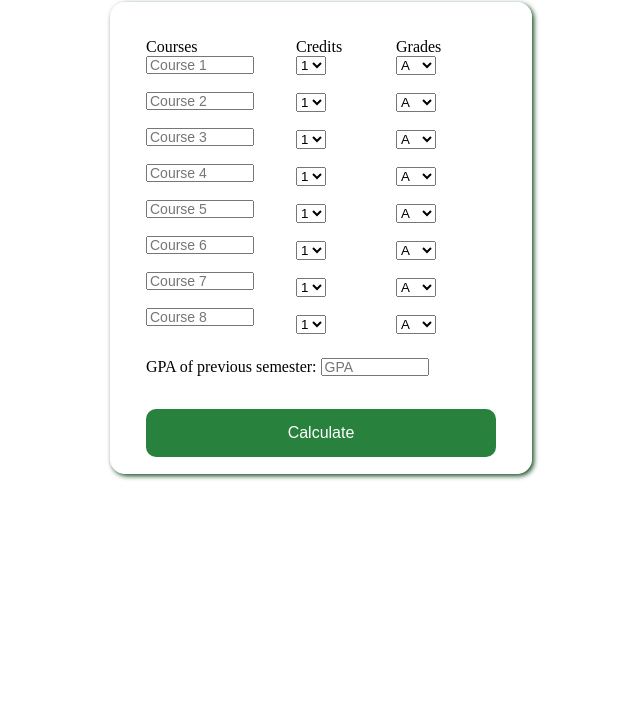
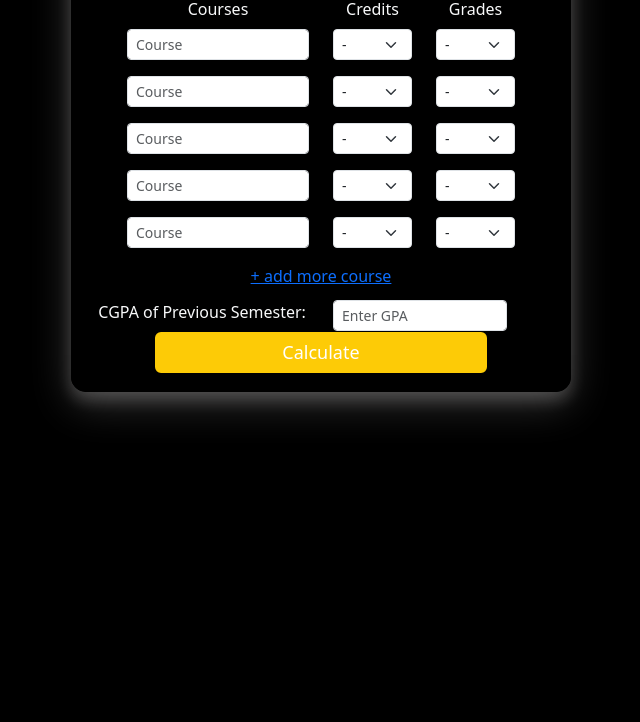
Before and after one commit to AfzaMehakAnsari/CGPA-Calculator, a plain HTML site: page index.html in a window 1280 px wide. Shown: the part 78-800 px from the top of the page, without its empty margins (319-959 px from the left). Drawn offline with nearby package versions, Linux system fonts and the light colour scheme.

Commit message:
chnges made

```diff
--- a/index.html
+++ b/index.html
@@ -2,74 +2,83 @@
 <html>
 
 <head>
+    <meta charset="utf-8">
+    <meta name="viewport" content="width=device-width, initial-scale=1">
     <title>GPA Calculator</title>
+
+    <!-- CSS -->
     <link rel="stylesheet" href="style.css">
+
+    <!-- Bootstrap CDN -->
+    <link href="https://cdn.jsdelivr.net/npm/bootstrap@5.3.3/dist/css/bootstrap.min.css" rel="stylesheet"
+        integrity="sha384-QWTKZyjpPEjISv5WaRU9OFeRpok6YctnYmDr5pNlyT2bRjXh0JMhjY6hW+ALEwIH" crossorigin="anonymous">
 </head>
 
-<body>
+<body class="d-flex justify-content-center align-items-center">
 
-    <h1>GPA Calculator</h1>
-    <!--  courses -->
-    <div class="main">
-        <div class="courses">
-            <label> Courses</label><br>
-            <input type="text" placeholder="Course 1"><br><br>
-            <input type="text" placeholder="Course 2"><br><br>
-            <input type="text" placeholder="Course 3"><br><br>
-            <input type="text" placeholder="Course 4"><br><br>
-            <input type="text" placeholder="Course 5"><br><br>
-            <input type="text" placeholder="Course 6"><br><br>
-            <input type="text" placeholder="Course 7"><br><br>
-            <input type="text" placeholder="Course 8"><br><br>
+    <div class="container main mt-2 text-light">
+        <h1 class="text-center">GPA Calculator</h1>
+
+        <!-- Courses, Credits, and Grades -->
+        <div id="course-container">
+            <div class="row">
+                <div class="col-6">
+                    <label class="form-label">Courses</label>
                 </div>
-        <!--  credits -->
-        <div class="credit">
-            <label> Credits</label><br>
-            <select name="credits" id="credit1">
-                <option value="1">1</option>
-                <option value="2">2</option>
-                <option value="3">3</option>
-            </select><br><br>
-            <select name="credits" id="credit2">
-                <option value="1">1</option>
-                <option value="2">2</option>
-                <option value="3">3</option>
-            </select><br><br>
-            <select name="credits" id="credit3">
-                <option value="1">1</option>
-                <option value="2">2</option>
-                <option value="3">3</option>
-            </select><br><br>
-            <select name="credits" id="credit4">
-                <option value="1">1</option>
-                <option value="2">2</option>
-                <option value="3">3</option>
-            </select><br><br>
-            <select name="credits" id="credit5">
-                <option value="1">1</option>
-                <option value="2">2</option>
-                <option value="3">3</option>
-            </select><br><br>
-            <select name="credits" id="credit6">
-                <option value="1">1</option>
-                <option value="2">2</option>
-                <option value="3">3</option>
-            </select><br><br>
-            <select name="credits" id="credit7">
-                <option value="1">1</option>
-                <option value="2">2</option>
-                <option value="3">3</option>
-            </select><br><br>
-            <select name="credits" id="credit8">
+                <div class="col-3">
+                    <label for="credits" class="form-label">Credits</label>
+                </div>
+                <div class="col-3">
+                    <label for="grades" class="form-label">Grades</label>
+                </div>
+            </div>
+
+            <!-- Existing course inputs (initial 5 courses) -->
+            <div class="row">
+                <div class="col-6">
+                    <input type="text" id="course1" class="form-control form-control-sm mb-3" placeholder="Course">
+                </div>
+                <div class="col-3">
+                    <select id="credit1" class="form-select form-select-sm mb-3">
+                        <option selected>-</option>
                         <option value="1">1</option>
                         <option value="2">2</option>
                         <option value="3">3</option>
                     </select>
                 </div>
-        <!--  grades -->
-        <div class="grades">
-            <label> Grades</label><br>
-            <select name="grades" id="grade1">
+                <div class="col-3">
+                    <select id="grade1" class="form-select form-select-sm mb-3">
+                        <option selected>-</option>
+                        <option value="A">A</option>
+                        <option value="A-">A-</option>
+                        <option value="B+">B+</>
+                        <option value="B">B</option>
+                        <option value="B-">B-</option>
+                        <option value="C+">C+</option>
+                        <option value="C">C</option>
+                        <option value="C-">C-</option>
+                        <option value="D+">D+</option>
+                        <option value="D">D</option>
+                        <option value="F">F</option>
+                    </select>
+                </div>
+            </div>
+
+            <div class="row">
+                <div class="col-6">
+                    <input type="text" id="course2" class="form-control form-control-sm mb-3" placeholder="Course">
+                </div>
+                <div class="col-3">
+                    <select id="credit2" class="form-select form-select-sm mb-3">
+                        <option selected>-</option>
+                        <option value="1">1</option>
+                        <option value="2">2</option>
+                        <option value="3">3</option>
+                    </select>
+                </div>
+                <div class="col-3">
+                    <select id="grade2" class="form-select form-select-sm mb-3">
+                        <option selected>-</option>
                         <option value="A">A</option>
                         <option value="A-">A-</option>
                         <option value="B+">B+</option>
@@ -80,10 +89,26 @@
                         <option value="C-">C-</option>
                         <option value="D+">D+</option>
                         <option value="D">D</option>
-                <option value="D-">D-</option>
                         <option value="F">F</option>
-            </select><br><br>
-            <select name="grades" id="grade2">
+                    </select>
+                </div>
+            </div>
+
+            <div class="row">
+                <div class="col-6">
+                    <input type="text" id="course3" class="form-control form-control-sm mb-3" placeholder="Course">
+                </div>
+                <div class="col-3">
+                    <select id="credit3" class="form-select form-select-sm mb-3">
+                        <option selected>-</option>
+                        <option value="1">1</option>
+                        <option value="2">2</option>
+                        <option value="3">3</option>
+                    </select>
+                </div>
+                <div class="col-3">
+                    <select id="grade3" class="form-select form-select-sm mb-3">
+                        <option selected>-</option>
                         <option value="A">A</option>
                         <option value="A-">A-</option>
                         <option value="B+">B+</option>
@@ -94,10 +119,26 @@
                         <option value="C-">C-</option>
                         <option value="D+">D+</option>
                         <option value="D">D</option>
-                <option value="D-">D-</option>
                         <option value="F">F</option>
-            </select><br><br>
-            <select name="grades" id="grade3">
+                    </select>
+                </div>
+            </div>
+
+            <div class="row">
+                <div class="col-6">
+                    <input type="text" id="course4" class="form-control form-control-sm mb-3" placeholder="Course">
+                </div>
+                <div class="col-3">
+                    <select id="credit4" class="form-select form-select-sm mb-3">
+                        <option selected>-</option>
+                        <option value="1">1</option>
+                        <option value="2">2</option>
+                        <option value="3">3</option>
+                    </select>
+                </div>
+                <div class="col-3">
+                    <select id="grade4" class="form-select form-select-sm mb-3">
+                        <option selected>-</option>
                         <option value="A">A</option>
                         <option value="A-">A-</option>
                         <option value="B+">B+</option>
@@ -108,10 +149,26 @@
                         <option value="C-">C-</option>
                         <option value="D+">D+</option>
                         <option value="D">D</option>
-                <option value="D-">D-</option>
                         <option value="F">F</option>
-            </select><br><br>
-            <select name="grades" id="grade4">
+                    </select>
+                </div>
+            </div>
+
+            <div class="row">
+                <div class="col-6">
+                    <input type="text" id="course5" class="form-control form-control-sm mb-3" placeholder="Course">
+                </div>
+                <div class="col-3">
+                    <select id="credit5" class="form-select form-select-sm mb-3">
+                        <option selected>-</option>
+                        <option value="1">1</option>
+                        <option value="2">2</option>
+                        <option value="3">3</option>
+                    </select>
+                </div>
+                <div class="col-3">
+                    <select id="grade5" class="form-select form-select-sm mb-3">
+                        <option selected>-</option>
                         <option value="A">A</option>
                         <option value="A-">A-</option>
                         <option value="B+">B+</option>
@@ -122,76 +179,33 @@
                         <option value="C-">C-</option>
                         <option value="D+">D+</option>
                         <option value="D">D</option>
-                <option value="D-">D-</option>
-                <option value="F">F</option>
-            </select><br><br>
-            <select name="grades" id="grade5">
-                <option value="A">A</option>
-                <option value="A-">A-</option>
-                <option value="B+">B+</option>
-                <option value="B">B</option>
-                <option value="B-">B-</option>
-                <option value="C+">C+</option>
-                <option value="C">C</option>
-                <option value="C-">C-</option>
-                <option value="D+">D+</option>
-                <option value="D">D</option>
-                <option value="D-">D-</option>
-                <option value="F">F</option>
-            </select><br><br>
-            <select name="grades" id="grade6">
-                <option value="A">A</option>
-                <option value="A-">A-</option>
-                <option value="B+">B+</option>
-                <option value="B">B</option>
-                <option value="B-">B-</option>
-                <option value="C+">C+</option>
-                <option value="C">C</option>
-                <option value="C-">C-</option>
-                <option value="D+">D+</option>
-                <option value="D">D</option>
-                <option value="D-">D-</option>
-                <option value="F">F</option>
-            </select><br><br>
-            <select name="grades" id="grade7">
-                <option value="A">A</option>
-                <option value="A-">A-</option>
-                <option value="B+">B+</option>
-                <option value="B">B</option>
-                <option value="B-">B-</option>
-                <option value="C+">C+</option>
-                <option value="C">C</option>
-                <option value="C-">C-</option>
-                <option value="D+">D+</option>
-                <option value="D">D</option>
-                <option value="D-">D-</option>
-                <option value="F">F</option>
-            </select><br><br>
-            <select name="grades" id="grade8">
-                <option value="A">A</option>
-                <option value="A-">A-</option>
-                <option value="B+">B+</option>
-                <option value="B">B</option>
-                <option value="B-">B-</option>
-                <option value="C+">C+</option>
-                <option value="C">C</option>
-                <option value="C-">C-</option>
-                <option value="D+">D+</option>
-                <option value="D">D</option>
-                <option value="D-">D-</option>
                         <option value="F">F</option>
                     </select>
                 </div>
-
-        <div class="cgpa">
-            <label>GPA of previous semester:</label>
-            <input type="text" placeholder="GPA"><br><br>
-            <button type="submit" onclick="calculateCGPA()">Calculate</button>
             </div>
         </div>
 
+        <a class="addmorecoures mb-2" id="addcourses" onclick="addMoreCourses()">+ add more course</a>
+
+        <div class="row mt-1">
+            <div class="col-6">
+                <label for="previousCGPA" class="form-label" id="previousCGPA-label">CGPA of Previous Semester:</label>
+            </div>
+            <div class="col-5">
+                <input type="text" class="form-control form-control-sm" id="previousCGPA" placeholder="Enter GPA" data-credits="18">
+            </div>
+        </div>
+
+        <div class="text-center mb-1" id="currentGPA" style="display: none;"></div>
+        <div class="text-center mb-1" id="currentCGPA" style="display: none;"></div>
+
+        <button type="button" class="calculatebtn mb-2" onclick="calculateCGPA()">Calculate</button>
+    </div>
 
     <script src="myscript.js"></script>
+    <script src="https://cdn.jsdelivr.net/npm/bootstrap@5.3.3/dist/js/bootstrap.bundle.min.js"
+        integrity="sha384-YvpcrYf0tY3lHB60NNkmXc5s9fDVZLESaAA55NDzOxhy9GkcIdslK1eN7N6jIeHz"
+        crossorigin="anonymous"></script>
 </body>
 
 </html>
--- a/myscript.js
+++ b/myscript.js
@@ -1,9 +1,77 @@
+// Initialize course count
+let courseCount = 1;
+
+// Function to add more course input fields dynamically
+function addMoreCourses() {
+    courseCount++; // Increment the course count
+    const courseContainer = document.getElementById('course-container'); // Get the container for courses
+
+    // Create a new row for the course
+    const courseRow = document.createElement('div');
+    courseRow.classList.add('row');
+
+    // Create and configure the course input
+    const courseCol = document.createElement('div');
+    courseCol.classList.add('col-6');
+    const courseInput = document.createElement('input');
+    courseInput.type = 'text';
+    courseInput.id = `course${courseCount}`;
+    courseInput.classList.add('form-control', 'form-control-sm', 'mb-3');
+    courseInput.placeholder = `Course`;
+    courseCol.appendChild(courseInput);
+
+    // Create and configure the credit select dropdown
+    const creditCol = document.createElement('div');
+    creditCol.classList.add('col-3');
+    const creditSelect = document.createElement('select');
+    creditSelect.id = `credit${courseCount}`;
+    creditSelect.classList.add('form-select', 'form-select-sm', 'mb-3');
+    creditSelect.innerHTML = `
+        <option selected>-</option>
+        <option value="1">1</option>
+        <option value="2">2</option>
+        <option value="3">3</option>
+    `;
+    creditCol.appendChild(creditSelect);
+
+    // Create and configure the grade select dropdown
+    const gradeCol = document.createElement('div');
+    gradeCol.classList.add('col-3');
+    const gradeSelect = document.createElement('select');
+    gradeSelect.id = `grade${courseCount}`;
+    gradeSelect.classList.add('form-select', 'form-select-sm', 'mb-3');
+    gradeSelect.innerHTML = `
+        <option selected>-</option>
+        <option value="A">A</option>
+        <option value="A-">A-</option>
+        <option value="B+">B+</option>
+        <option value="B">B</option>
+        <option value="B-">B-</option>
+        <option value="C+">C+</option>
+        <option value="C">C</option>
+        <option value="C-">C-</option>
+        <option value="D+">D+</option>
+        <option value="D">D</option>
+        <option value="F">F</option>
+    `;
+    gradeCol.appendChild(gradeSelect);
+
+    // Append the columns to the row
+    courseRow.appendChild(courseCol);
+    courseRow.appendChild(creditCol);
+    courseRow.appendChild(gradeCol);
+
+    // Append the new row to the course container
+    courseContainer.appendChild(courseRow);
+}
+
+// Function to calculate GPA and CGPA
 function calculateCGPA() {
     var totalSemesterCredits = 0;
     var totalSemesterGradePoints = 0;
 
     // Calculate total semester credits and grade points
-    for (var i = 1; i <= 8; i++) {
+    for (var i = 1; i <= courseCount; i++) {
         var credit = parseInt(document.getElementById("credit" + i).value);
         var grade = document.getElementById("grade" + i).value;
         var gradePoints = 0;
@@ -11,63 +79,69 @@ function calculateCGPA() {
         // Calculate grade points based on the grade
         switch (grade) {
             case "A":
-                gradePoints = 4.0;
+                gradePoints = 4.00;
                 break;
             case "A-":
-                gradePoints = 3.7;
+                gradePoints = 3.67;
                 break;
             case "B+":
-                gradePoints = 3.3;
+                gradePoints = 3.33;
                 break;
             case "B":
-                gradePoints = 3.0;
+                gradePoints = 3.00;
                 break;
             case "B-":
-                gradePoints = 2.7;
+                gradePoints = 2.67;
                 break;
             case "C+":
-                gradePoints = 2.3;
+                gradePoints = 2.33;
                 break;
             case "C":
-                gradePoints = 2.0;
+                gradePoints = 2.00;
                 break;
             case "C-":
-                gradePoints = 1.7;
+                gradePoints = 1.67;
                 break;
             case "D+":
-                gradePoints = 1.3;
+                gradePoints = 1.33;
                 break;
             case "D":
-                gradePoints = 1.0;
-                break;
-            case "D-":
-                gradePoints = 0.7;
+                gradePoints = 1.00;
                 break;
             case "F":
-                gradePoints = 0.0;
+                gradePoints = 0.00;
                 break;
         }
 
         // Accumulate total semester credits and grade points
-        totalSemesterCredits += credit;
-        totalSemesterGradePoints += (credit * gradePoints);
+        if (!isNaN(credit)) {
+            totalSemesterCredits += credit;
+            totalSemesterGradePoints += (credit * gradePoints);
+        }
     }
 
     // Calculate GPA for current semester
     var semesterGPA = totalSemesterGradePoints / totalSemesterCredits;
 
-    // Calculate CGPA by including previous semester GPA if provided
-    var previousSemesterGPA = parseFloat(document.querySelector('.cgpa input').value);
+    // Calculate CGPA by including previous semester CGPA if provided
+    var previousSemesterCGPA = parseFloat(document.getElementById('previousCGPA').value);
+    var previousSemesterCredits = parseFloat(document.getElementById('previousCredits').getAttribute('data-credits'));
     var totalCumulativeCredits = totalSemesterCredits;
     var totalCumulativeGradePoints = totalSemesterGradePoints;
 
-    if (!isNaN(previousSemesterGPA)) {
-        totalCumulativeCredits += totalSemesterCredits;
-        totalCumulativeGradePoints += (previousSemesterGPA * totalSemesterCredits);
+    if (!isNaN(previousSemesterCGPA) && !isNaN(previousSemesterCredits)) {
+        totalCumulativeCredits += previousSemesterCredits;
+        totalCumulativeGradePoints += (previousSemesterCGPA * previousSemesterCredits);
     }
 
     var CGPA = totalCumulativeGradePoints / totalCumulativeCredits;
 
-    // Display semester GPA and CGPA
-    alert("Semester GPA: " + semesterGPA.toFixed(2) + "\nCGPA: " + CGPA.toFixed(2));
+    // Display the semester GPA and CGPA in the result div
+    document.getElementById('currentGPA').textContent = "Semester GPA: " + semesterGPA.toFixed(2);
+    document.getElementById('currentCGPA').textContent = "CGPA: " + CGPA.toFixed(2);
+
+    // Hide the course addition section and show GPA results
+    document.getElementById('addcourses').style.display = 'none';
+    document.getElementById('currentGPA').style.display = 'block';
+    document.getElementById('currentCGPA').style.display = 'block';
 }
--- a/style.css
+++ b/style.css
@@ -1,54 +1,49 @@
-/*style.css*/
-.main{
-	border: 1px solid white;
-	border-radius: 15px;
-	box-shadow: 2px 2px 5px rgb(20, 76, 33);
-	margin: 12px auto 12px auto;
-	padding: 35px;
-	width: 350px;
-	height: 400px;
-}
-.courses{
-	float: left;
-	width: 150px;
-	height: 320px;
+* {
+    padding: 0;
+    margin: 0;
+    box-sizing: border-box;
 }
 
-.credit{
-	float: left;
-	width: 100px;
-	height: 320px;
+body{
+    background-color: black !important;
 }
 
-.grades{
-	float: left;
-	width: 100px;
-	height: 320px;
+.main {
+    border: 1px solid black;
+    box-shadow: 0 8px 16px 0 rgba(248, 247, 247, 0.2), 0 12px 40px 0 rgba(254, 254, 254, 0.2);
+    border-radius: 15px;
+    background: transparent;
+    display: flex;
+    flex-direction: column;
+    align-items: center;
+    justify-content: center;
+    text-align: center;
+    max-width: 500px !important;
+    margin: 0 5px;
+    padding: 10px;
 }
 
-
-
-h1 {
-	color: rgb(40, 129, 61);
-	text-align: center;
+.addmorecoures{
+    cursor: pointer;
 }
 
-input{
-	font-size: 14px;
-	width: 100px;
-	height: 10px;
-	padding: 2px;
+.calculatebtn{
+    padding: 5px 10px;
+    border-radius: 6px;
+    border: 2px solid rgb(253, 203, 6);
+    font-size: 18px;
+    background-color: rgb(253, 203, 6);
+    color: white;
+    width: 70%;
 }
 
-button {
-	padding: 15px;
-	border-radius: 10px;
-	margin-top: 15px;
-	margin-bottom: 15px;
-	border: none;
-	color: white;
-	cursor: pointer;
-	background-color:rgb(40, 129, 61);
-	width: 100%;
-	font-size: 16px;
+.calculatebtn:hover{
+    border: 2px solid rgb(238, 190, 0);
+    background-color: rgb(238, 190, 0);
 }
+
+@media only screen and (max-width: 445px) {
+    .main {
+        margin: 0 20px !important;
+    }
+}
```
Lines whose indentation alone changed are shown as unchanged.
